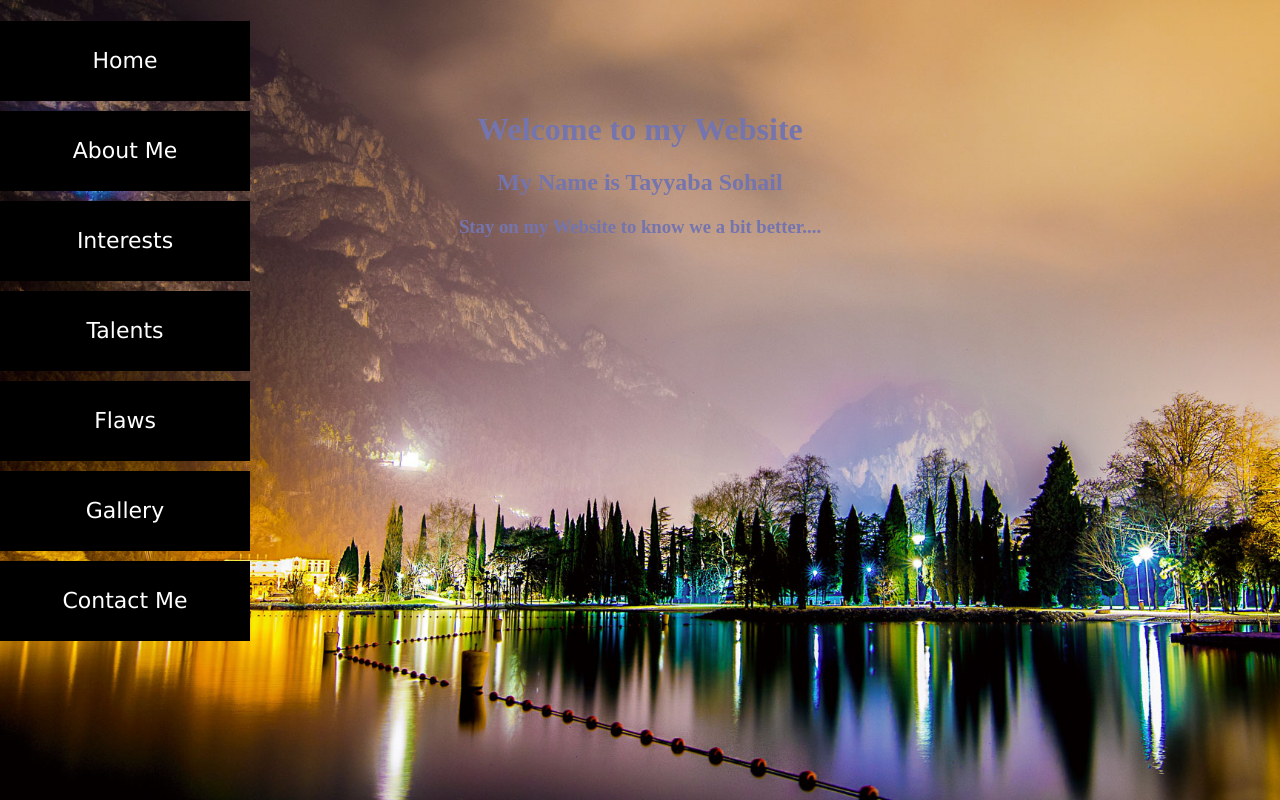
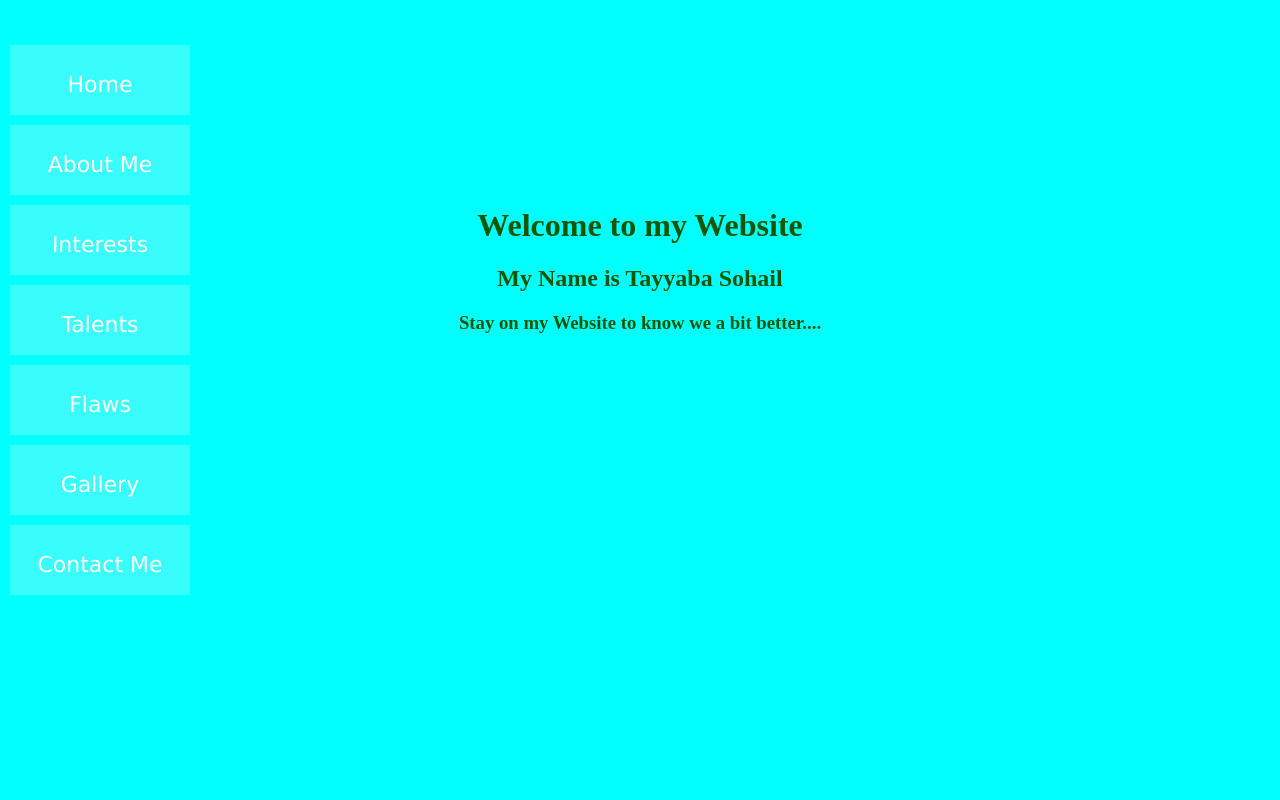
Before and after one commit to syedatayyaba48-creator/AICT-all-lab-tasks, a plain HTML site: page website/index.html in a window 1280 px wide. Drawn offline with Linux system fonts and the light colour scheme.

Commit message:
updated files

```diff
--- a/website/style.css
+++ b/website/style.css
@@ -1,19 +1,19 @@
 .nav
 {
-    width: 250px;
+    width: 200px;
     height: auto;
     position: absolute;
-    top: 2%;
-    left:0px;
+    top: 5%;
+    left:10px;
 }
 .nav a
 {
-    width: 250px;
-    height: 80px;
+    width: 180px;
+    height: 70px;
     margin: 5px 0;
     float: left;
     display: inline-block;
-    background-color: black;
+    background-color: rgba(244, 242, 242, 0.233);
     overflow: hidden;
     font-family: verdana;
     text-decoration: none;
@@ -25,13 +25,13 @@
 }
 header
 {
-    color:rgb(116, 116, 174);
+    color:rgb(22, 86, 3);
     text-align: center;
     margin: 100px;
 }
 body
 {
-    background-image: url("background.jpg");
     background-size: cover;
-    padding: 3px;
+    padding: 99px;
+    background-color: aqua;
 }
```
Also changed, not shown: 10 other files.
